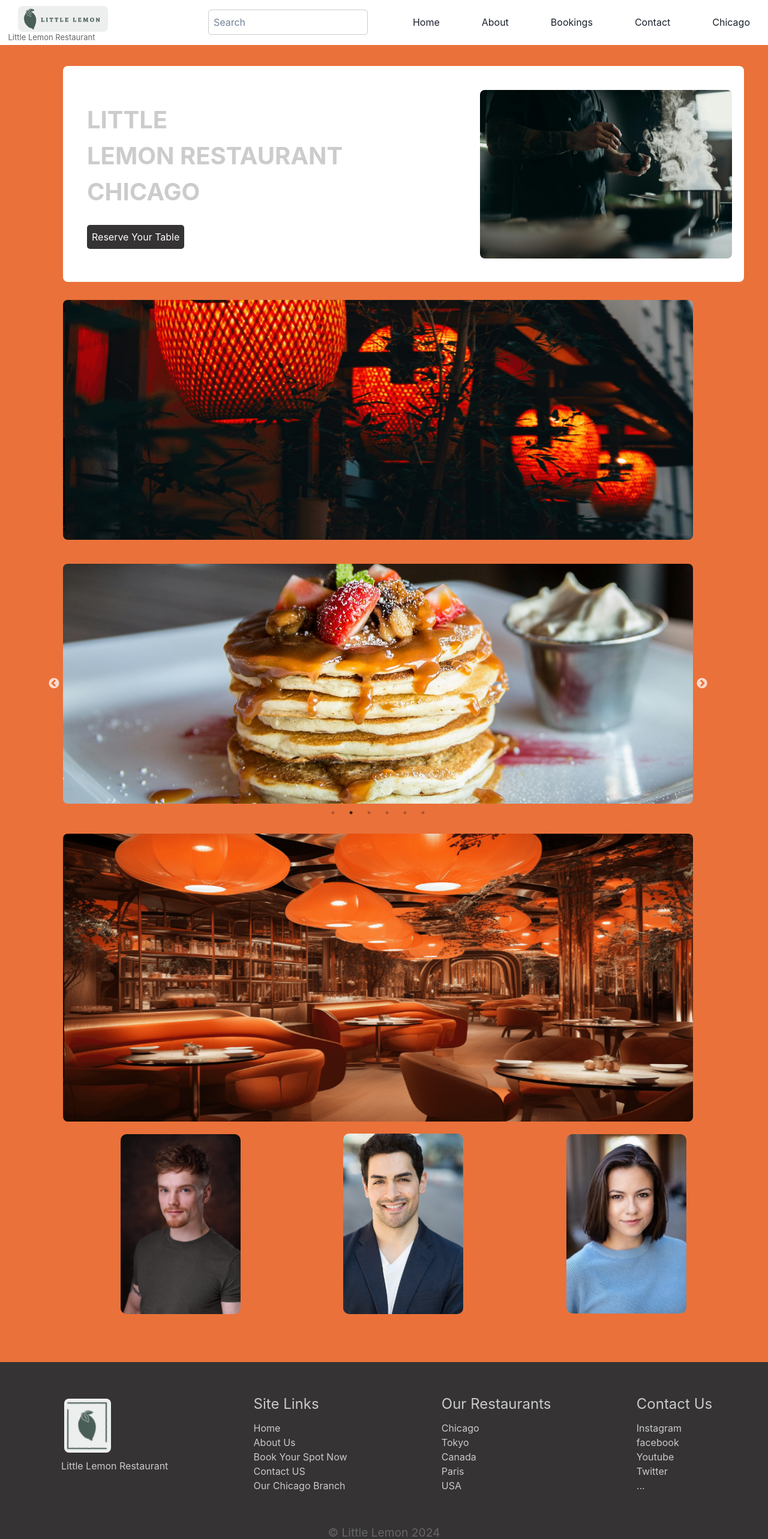
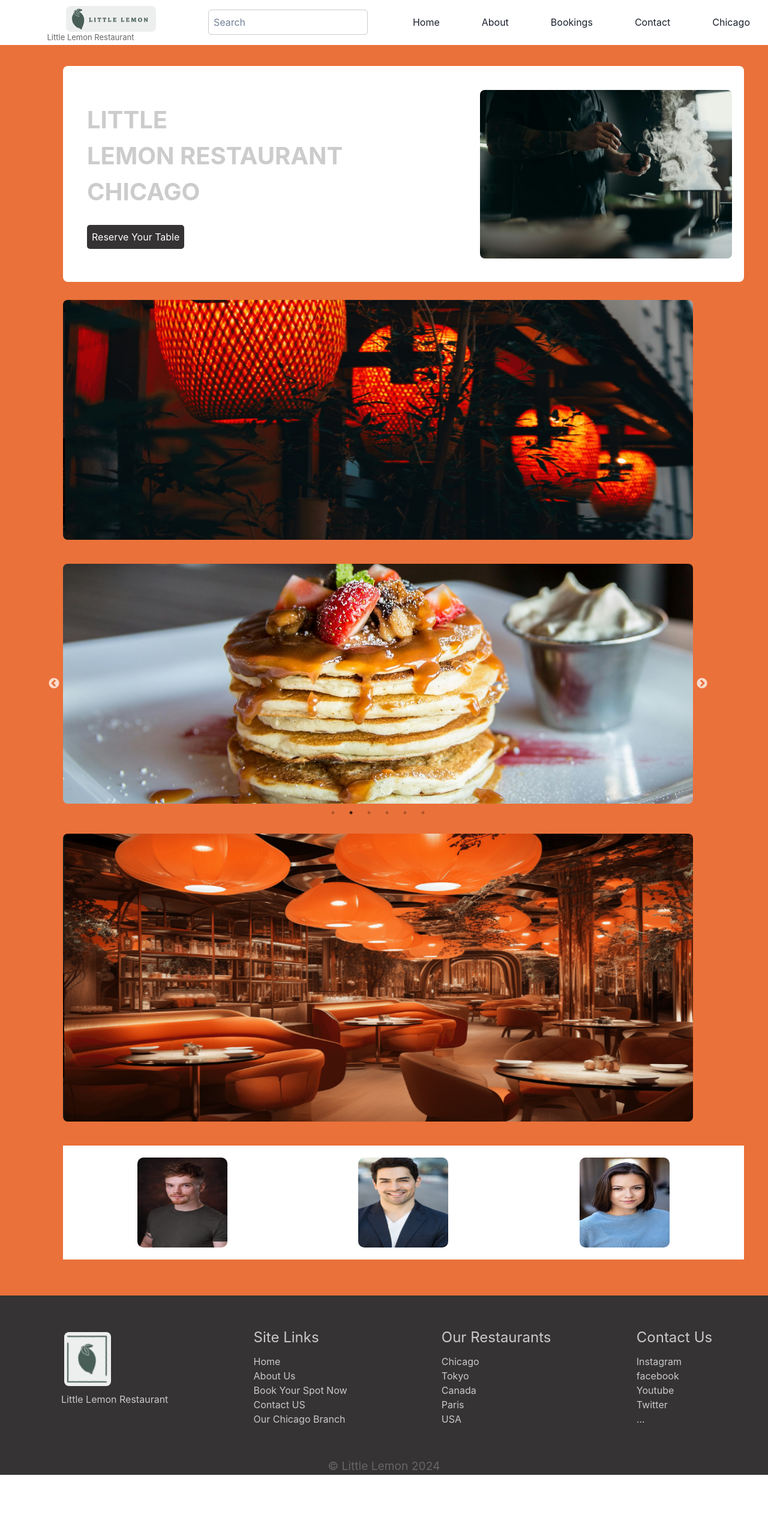
Before and after one commit to REENA1101/FrontEnd-CapStone-Project, a React (Create React App) app in the folder capstone-project/: page / in a window 1280 px wide. Shown: the top 2566 px of the page at 60% size. After the commit the page ends 2459 px from the top, so only its background shows below. Built offline with nearby package versions, Linux system fonts and the light colour scheme.

Commit message:
jjhdbcjhsb

```diff
--- a/capstone-project/src/component/Footer.jsx
+++ b/capstone-project/src/component/Footer.jsx
@@ -47,7 +47,6 @@ export default function Footer() {
 
               </div>
               <p> &copy; Little Lemon 2024</p>
-
               </div>
 
     </footer>
--- a/capstone-project/src/component/Header.jsx
+++ b/capstone-project/src/component/Header.jsx
@@ -5,7 +5,7 @@ function Header() {
   return (
     <header className="header">
       <img src={logo} alt="Little Lemon Logo" />
-      <p style={{marginLeft:"-200px"}}>Little Lemon Restaurant</p>
+      <p style={{marginLeft:"-70px"}}>Little Lemon Restaurant</p>
     </header>
   );
 }
--- a/capstone-project/src/component/LandingPage.jsx
+++ b/capstone-project/src/component/LandingPage.jsx
@@ -17,7 +17,7 @@ export default function LandingPage() {
                 <h1 style={{fontSize:'40px'}}>CHICAGO</h1>
 
                 <Link to="/bookingpage">
-                <button style={{backgroundColor:"#353333",color:"white", padding:"8px", borderRadius:"5px", marginTop:"25px"}}>Reserve Your Table</button>
+                <button className="main2button" >Reserve Your Table</button>
                 </Link>
                 </div>
             <div>
--- a/capstone-project/src/component/Pages/BookingForm.jsx
+++ b/capstone-project/src/component/Pages/BookingForm.jsx
@@ -100,7 +100,7 @@ const BookingForm = ({ selectedDate, setSelectedDate, availabledTimes, dispatch,
         onChange={(e) => setNumberOfGuests(Number(e.target.value))}
       />
 
-{guestsError && <div style={{ color: 'red' }}>{guestsError}</div>}
+      {guestsError && <div style={{ color: 'red' }}>{guestsError}</div>}
 
       <label htmlFor="occasion">Occasion</label>
       <select
--- a/capstone-project/src/styles.css
+++ b/capstone-project/src/styles.css
@@ -71,8 +71,7 @@ nav ul li{
 
 .header p{
   font-size: small;
-  margin-top: 0;
-  margin-left: 8px;
+  margin-left:200px ;
 }
 
 .header img{
@@ -80,6 +79,7 @@ nav ul li{
   display: flex;
   margin-right: 200px;
   margin-top:10px;
+  margin-left:80px ;
 }
 
 .container {
@@ -265,9 +265,6 @@ button[type="submit"]:hover {
 }
 
 /* Footer */
-.footer{
-
-}
 
 .footerDivOne {
   display: flex;
@@ -326,14 +323,33 @@ button[type="submit"]:hover {
 .customerSay {
   display: grid;
   grid-template-columns: repeat(3, 1fr);
-  gap: 20px; /* Optional: Adjust the space between grid items */
-  justify-items: center; /* Center items horizontally */
-  align-items: center; /* Center items vertically */
-  padding: 20px; /* Optional: Add padding around the grid container */
+  gap: 10px;
+  justify-items: center;
+  align-items: center;
+  padding: 20px;
+  background-color: white;
+  margin-top: 40px;
 }
 
 .custItem img {
-  width: 200px; /* Ensure images take the full width of their container */
-  height: auto; /* Maintain aspect ratio */
-  border-radius: 10px; /* Optional: Add rounded corners */
+  width: 150px;
+  height: 150px;
+  border-radius: 10px;
 }
+
+.main2button {
+  background-color: #353333;
+  color: white;
+  padding: 8px;
+  border-radius: 5px;
+  margin-top: 25px;
+  border: none;
+  cursor: pointer;
+  transition: background-color 0.3s, color 0.3s;
+}
+
+.main2button:hover {
+  background-color: rgba(232, 97, 35, 0.895);
+  color:white ;
+  border: 1px solid rgba(232, 97, 35, 0.895); /* Optional: Add border to maintain visual consistency */
+}
```
